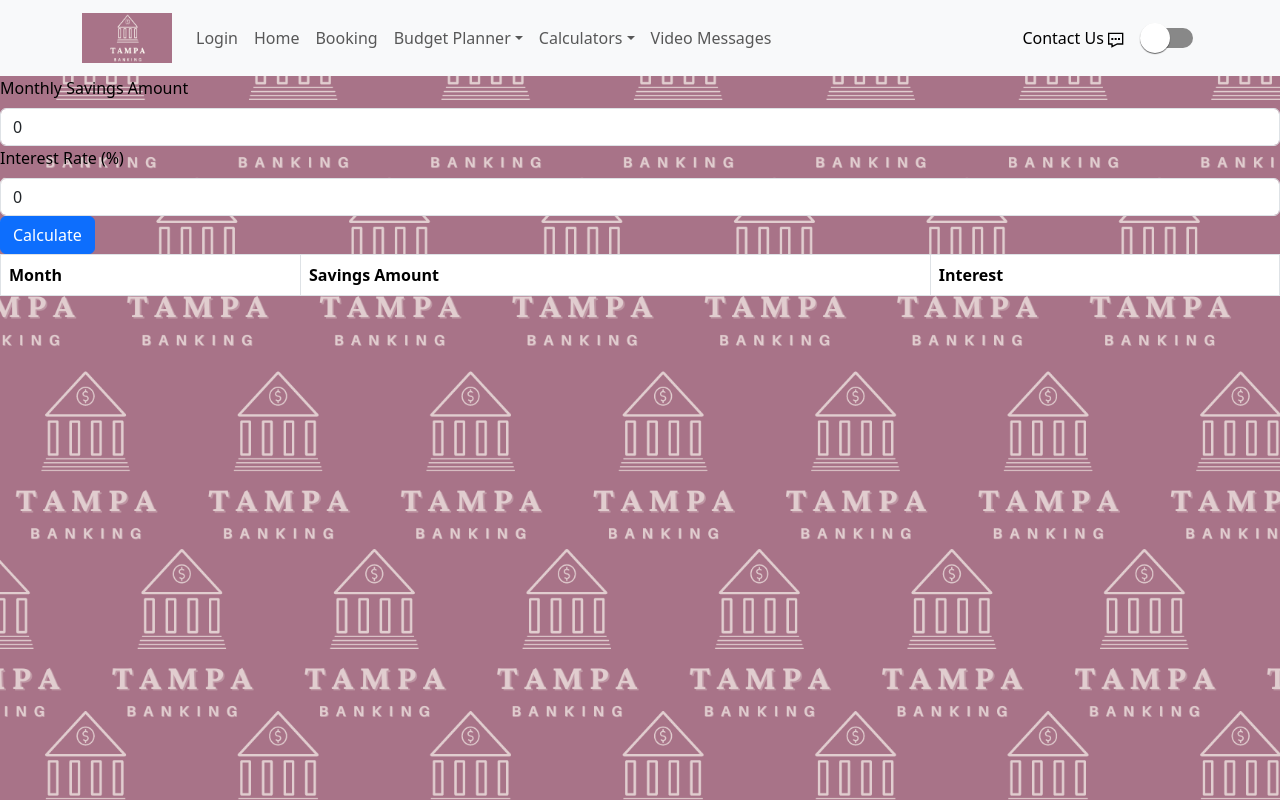
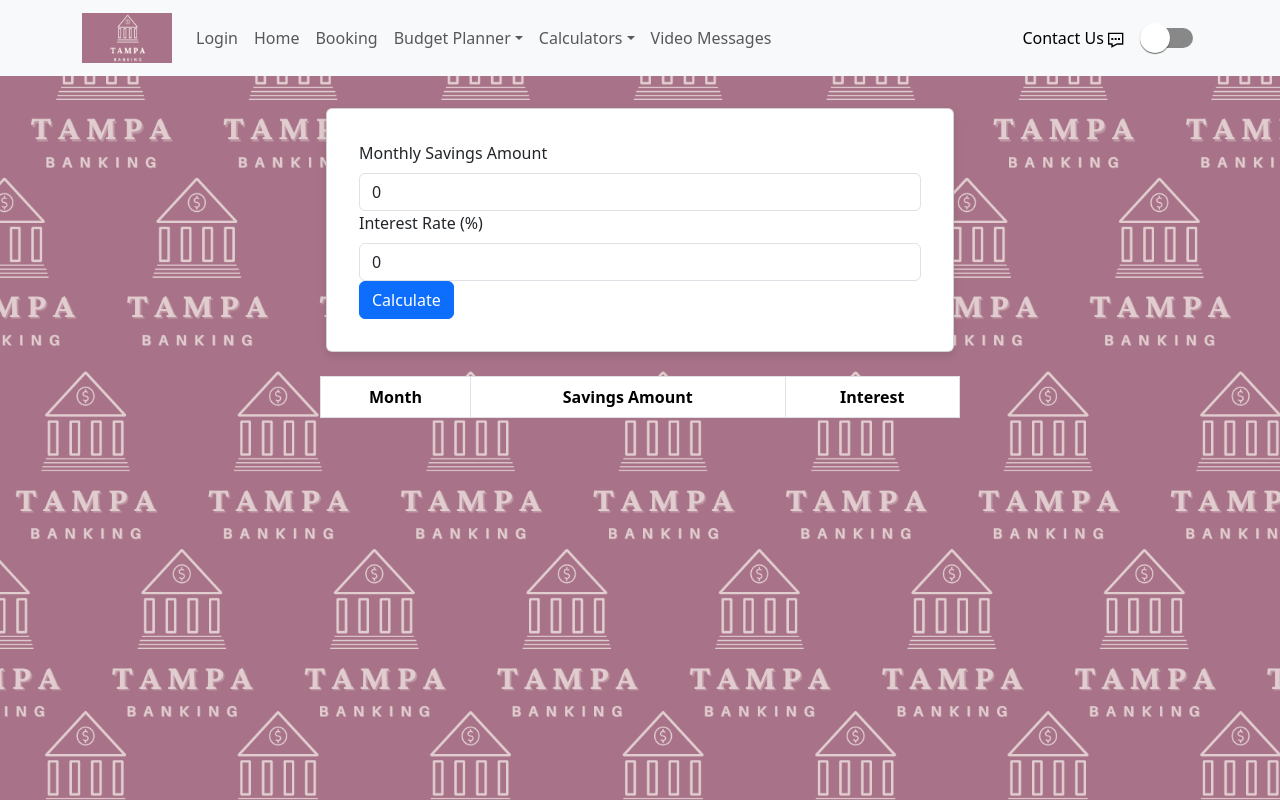
Before and after one commit to AndykingSkywalker/Money-App-Test, a React (Create React App) app: page /savingsCalculator in a window 1280 px wide. Built offline with nearby package versions, Linux system fonts and the light colour scheme.

Commit message:
some styling

```diff
--- a/src/Components/Savings/Savings.jsx
+++ b/src/Components/Savings/Savings.jsx
@@ -1,5 +1,8 @@
 import React, { useState } from 'react';
-import { Table, Form, Button } from 'react-bootstrap';
+import { Table, Form, Button, Card,
+    Row,
+    Col, } from 'react-bootstrap';
+
 
 const Savings = () => {
     const [monthlySavings, setMonthlySavings] = useState(0);
@@ -26,6 +29,10 @@
 
     return (
         <div>
+               <Row>
+        <Col md={6} className="mx-auto">
+
+        <Card className="login-card">
             <Form>
                 <Form.Group controlId="monthlySavings">
                     <Form.Label>Monthly Savings Amount</Form.Label>
@@ -51,16 +58,20 @@
                     Calculate
                 </Button>
             </Form>
-
+            </Card>
+            </Col>
+            </Row>
+            <Col md={6} className="mx-auto">
+<br />
             <Table striped bordered hover>
-                <thead>
+            <thead             className="mb-4 text-center">
                     <tr>
                         <th>Month</th>
                         <th>Savings Amount</th>
                         <th>Interest</th>
                     </tr>
                 </thead>
-                <tbody>
+                <tbody             className="mb-4 text-center">
                     {savingsData.map((data) => (
                         <tr key={data.month}>
                             <td>{data.month}</td>
@@ -70,6 +81,7 @@
                     ))}
                 </tbody>
             </Table>
+            </Col>
         </div>
     );
 };
```
